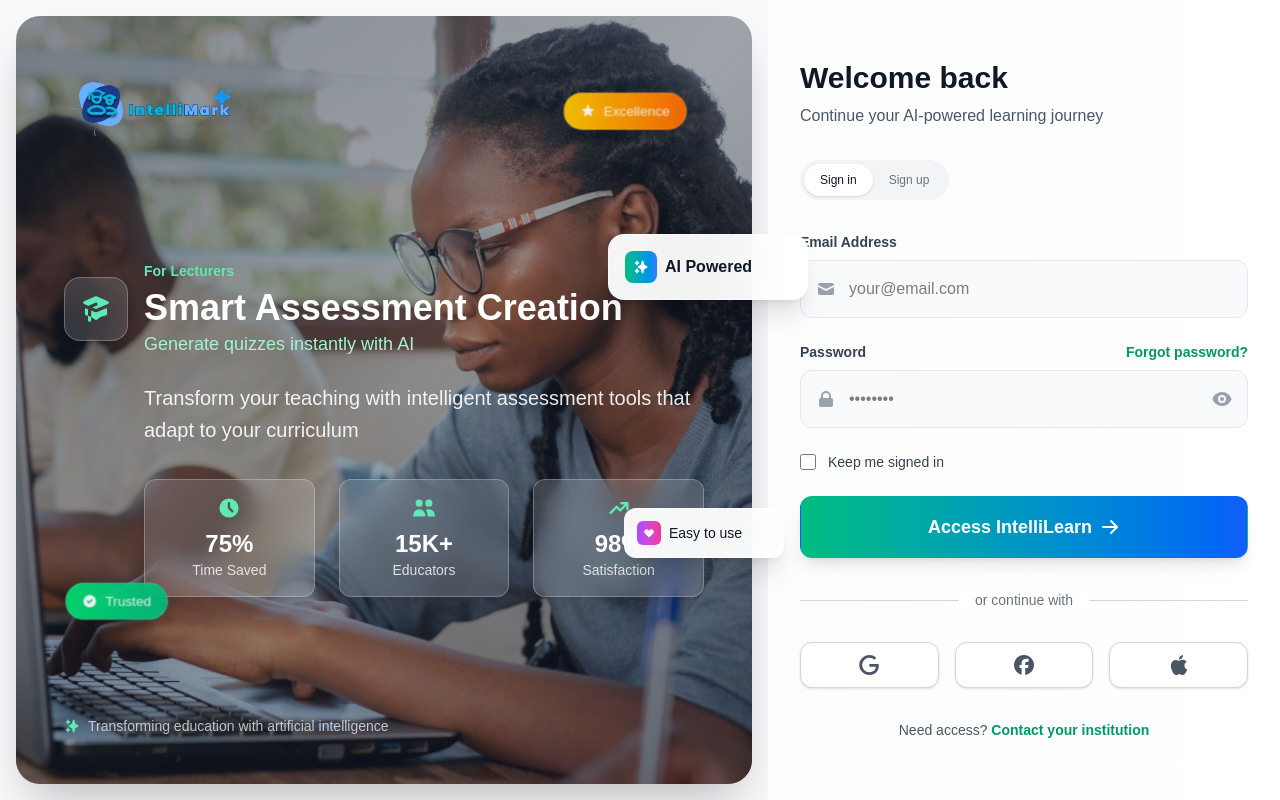
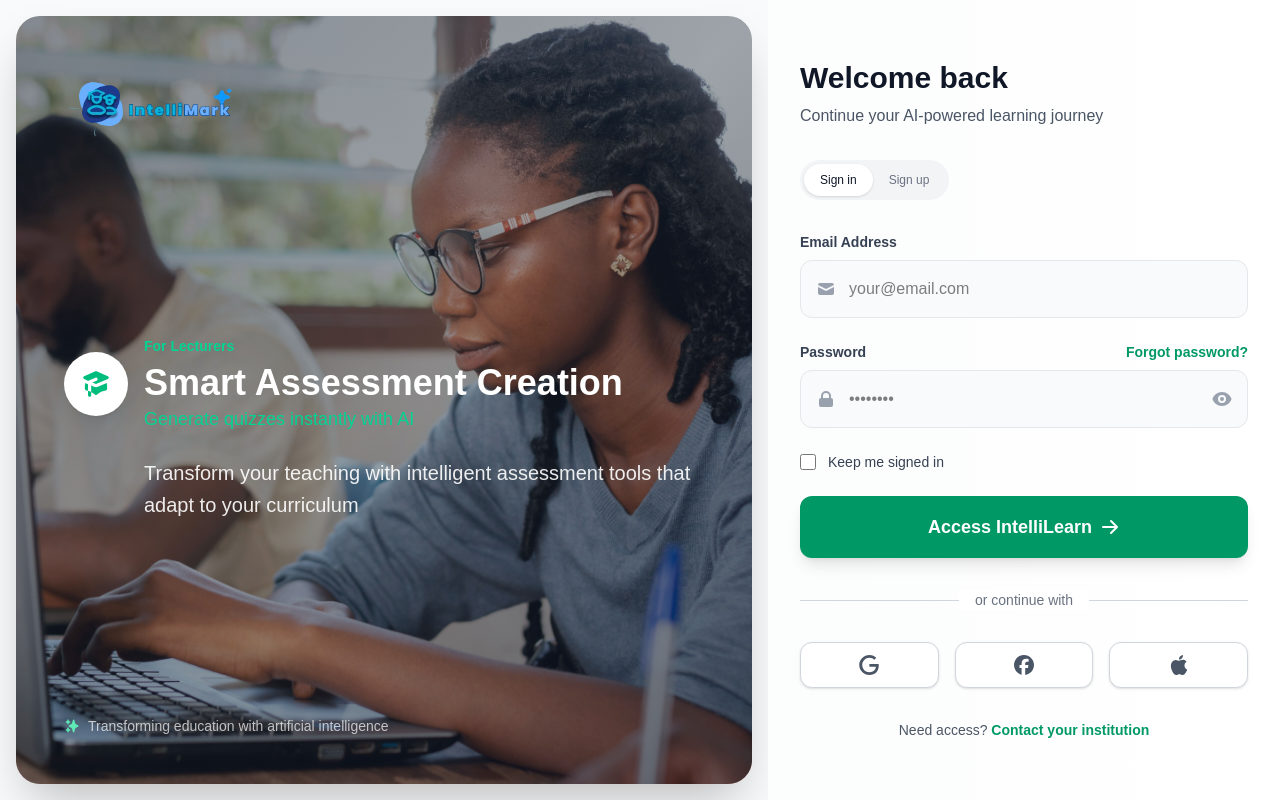
Before and after one commit to ByteBenders-compScientists/UAMAS-frontend, a Next.js app in the folder frontend/: page /auth in a window 1280 px wide. Built offline with nearby package versions, Linux system fonts and the light colour scheme.

Commit message:
add: initial package-lock.json file

```diff
--- a/frontend/app/auth/page.tsx
+++ b/frontend/app/auth/page.tsx
@@ -1,3 +1,4 @@
+/* eslint-disable @typescript-eslint/no-explicit-any */
 "use client"
 
 import type React from "react"
@@ -13,12 +14,8 @@
   HiSparkles,
   HiAcademicCap,
   HiLightBulb,
-  HiUsers,
-  HiClock,
   HiTrendingUp,
-  HiStar,
   HiCheckCircle,
-  HiHeart,
 } from "react-icons/hi"
 import { SiGoogle, SiApple, SiFacebook } from "react-icons/si"
 import { RiRobot2Fill } from "react-icons/ri"
@@ -55,33 +52,6 @@
   },
 ]
 
-// Smaller floating elements with just words - reduced and repositioned
-const floatingElements = [
-  {
-    icon: HiStar,
-    text: "Excellence",
-    position: "top-20 right-16",
-    delay: 0,
-    color: "bg-gradient-to-r from-yellow-400 to-orange-500",
-    size: "small",
-  },
-  {
-    icon: HiCheckCircle,
-    text: "Trusted",
-    position: "bottom-40 left-12",
-    delay: 2,
-    color: "bg-gradient-to-r from-green-400 to-emerald-500",
-    size: "small",
-  },
-]
-
-// Stats with enhanced styling
-const stats = [
-  { icon: HiClock, value: "75%", label: "Time Saved", delay: 0 },
-  { icon: HiUsers, value: "15K+", label: "Educators", delay: 0.2 },
-  { icon: HiTrendingUp, value: "98%", label: "Satisfaction", delay: 0.4 },
-]
-
 const apiBaseUrl = process.env.NEXT_PUBLIC_API_BASE_URL || "http://localhost:8080/api/v1"
 
 export default function AuthPage() {
@@ -113,11 +83,11 @@
   const [isSignupLoading, setIsSignupLoading] = useState(false)
   const [signupSuccessMessage, setSignupSuccessMessage] = useState("")
 
-  // Skeleton loading effect
+  // Reduced skeleton loading time
   useEffect(() => {
     const timer = setTimeout(() => {
       setIsSkeletonLoading(false)
-    }, 1500)
+    }, 800)
     return () => clearTimeout(timer)
   }, [])
 
@@ -211,13 +181,6 @@
         }),
       })
 
-      const body = JSON.stringify({
-        email: signupEmail,
-        role: signupRole,
-      })
-
-      // console.log("body request sent: ", body)
-
       const data = await response.json()
 
       if (response.ok) {
@@ -282,7 +245,6 @@
 
       if (response.ok) {
         setSignupSuccessMessage("Account created successfully. You can now log in.")
-        // Pre-fill login email and switch to login mode
         setEmail(signupEmail)
         setAuthMode("login")
         setSignupStep(1)
@@ -326,7 +288,6 @@
         setShowSuccess(true)
         await fetchUserInfo()
 
-        // Delay redirect to show success animation
         setTimeout(() => {
           const role = (data.role || "").toLowerCase()
           switch (role) {
@@ -354,9 +315,7 @@
 
   const fetchUserInfo = async () => {
     try {
-
       const response = await fetch(`${apiBaseUrl}/auth/me`, {
-
         method: "GET",
         credentials: "include",
       })
@@ -468,15 +427,15 @@
       <div className="hidden lg:flex lg:w-3/5 relative overflow-hidden">
         {/* Rounded container */}
         <div className="absolute inset-4 rounded-3xl overflow-hidden shadow-2xl">
-          {/* Background Image with smooth crossfade */}
+          {/* Background Image with zoom transition */}
           <div className="absolute inset-0">
-            <AnimatePresence mode="wait">
+            <AnimatePresence>
               <motion.div
                 key={currentIndex}
-                initial={{ opacity: 0 }}
-                animate={{ opacity: 1 }}
-                exit={{ opacity: 0 }}
-                transition={{ duration: 1.2, ease: "easeInOut" }}
+                initial={{ opacity: 0, scale: 1.1 }}
+                animate={{ opacity: 1, scale: 1 }}
+                exit={{ opacity: 0, scale: 0.95 }}
+                transition={{ duration: 1.5, ease: [0.4, 0, 0.2, 1] }}
                 className="absolute inset-0"
               >
                 <Image
@@ -491,35 +450,6 @@
             </AnimatePresence>
           </div>
 
-          {/* Smaller floating text elements */}
-          {floatingElements.map((element) => (
-            <motion.div
-              key={element.text}
-              className={`absolute ${element.position} z-30`}
-              initial={{ opacity: 0, scale: 0, y: 20 }}
-              animate={{
-                opacity: [0.7, 1, 0.7],
-                scale: [0.9, 1, 0.9],
-                y: [0, -5, 0],
-              }}
-              transition={{
-                duration: 6,
-                delay: element.delay,
-                repeat: Number.POSITIVE_INFINITY,
-                ease: "easeInOut",
-              }}
-            >
-              <div
-                className={`${element.color} text-white ${
-                  element.size === "tiny" ? "px-3 py-1.5 text-xs" : "px-4 py-2 text-sm"
-                } rounded-full shadow-lg backdrop-blur-sm flex items-center space-x-2 border border-white/20`}
-              >
-                <element.icon className={element.size === "tiny" ? "w-3 h-3" : "w-4 h-4"} />
-                <span className="font-medium whitespace-nowrap">{element.text}</span>
-              </div>
-            </motion.div>
-          ))}
-
           {/* Content */}
           <div className="relative z-10 flex flex-col justify-between p-12 text-white h-full">
             {/* Logo */}
@@ -529,58 +459,34 @@
               transition={{ duration: 0.6 }}
               className="flex items-center space-x-3"
             >
-              <Image
-                src="/assets/logo3.png"
-                alt="logo"
-                width={200}
-                height={180}
-                quality={100}
-                />
+              <Image src="/assets/logo3.png" alt="logo" width={200} height={180} quality={100} />
             </motion.div>
 
             {/* Main Content */}
             <div className="space-y-8 max-w-2xl">
-              <AnimatePresence mode="wait">
+              <AnimatePresence>
                 <motion.div
                   key={currentIndex}
-                  initial={{ opacity: 0, y: 20 }}
-                  animate={{ opacity: 1, y: 0 }}
-                  exit={{ opacity: 0, y: -20 }}
-                  transition={{ duration: 0.8, ease: "easeInOut" }}
+                  initial={{ opacity: 0, scale: 0.95 }}
+                  animate={{ opacity: 1, scale: 1 }}
+                  exit={{ opacity: 0, scale: 0.95 }}
+                  transition={{ duration: 1, ease: [0.4, 0, 0.2, 1] }}
                   className="space-y-6"
                 >
                   <div className="flex items-center space-x-4">
-                    <div className="w-16 h-16 bg-white/15 backdrop-blur-md rounded-2xl flex items-center justify-center border border-white/25 shadow-lg">
-                      <currentContent.icon className="w-8 h-8 text-emerald-300" />
+                    <div className="w-16 h-16 bg-white backdrop-blur-md rounded-full flex items-center justify-center border border-white/25 shadow-lg">
+                      <currentContent.icon className="w-8 h-8 text-emerald-500" />
                     </div>
                     <div>
-                      <div className="text-emerald-300 text-sm font-semibold mb-1">{currentContent.tagline}</div>
+                      <div className="text-emerald-400 text-sm font-semibold mb-1">{currentContent.tagline}</div>
                       <h2 className="text-4xl font-bold leading-tight">{currentContent.title}</h2>
-                      <p className="text-emerald-200 text-lg font-medium">{currentContent.subtitle}</p>
+                      <p className="text-emerald-400 text-lg font-medium">{currentContent.subtitle}</p>
                     </div>
                   </div>
 
                   <p className="text-xl text-white/90 leading-relaxed ml-20">{currentContent.description}</p>
                 </motion.div>
               </AnimatePresence>
-
-              {/* Stats */}
-              <div className="grid grid-cols-3 gap-6 ml-20">
-                {stats.map((stat) => (
-                  <motion.div
-                    key={stat.label}
-                    initial={{ opacity: 0, y: 20 }}
-                    animate={{ opacity: 1, y: 0 }}
-                    transition={{ delay: stat.delay, duration: 0.6 }}
-                    whileHover={{ scale: 1.05, y: -5 }}
-                    className="bg-white/15 backdrop-blur-md rounded-xl p-4 border border-white/25 text-center cursor-default shadow-lg"
-                  >
-                    <stat.icon className="w-6 h-6 text-emerald-300 mx-auto mb-2" />
-                    <div className="text-2xl font-bold">{stat.value}</div>
-                    <div className="text-sm text-white/80">{stat.label}</div>
-                  </motion.div>
-                ))}
-              </div>
             </div>
 
             {/* Bottom */}
@@ -596,39 +502,6 @@
           </div>
         </div>
       </div>
-
-      {/* Smaller floating cards that extend into form area */}
-      <motion.div
-        initial={{ opacity: 0, x: -30 }}
-        animate={{ opacity: 1, x: 0 }}
-        transition={{ delay: 1.5, duration: 0.8 }}
-        className="hidden lg:block absolute left-1/2 top-1/3 transform -translate-y-1/2 -translate-x-8 z-50"
-      >
-        <div className="bg-white/95 backdrop-blur-xl rounded-2xl p-4 shadow-xl border border-white/50 min-w-[200px]">
-          <div className="flex items-center space-x-2">
-            <div className="w-8 h-8 bg-gradient-to-r from-emerald-500 to-blue-500 rounded-lg flex items-center justify-center">
-              <HiSparkles className="w-4 h-4 text-white" />
-            </div>
-            <span className="font-semibold text-gray-900">AI Powered</span>
-          </div>
-        </div>
-      </motion.div>
-
-      <motion.div
-        initial={{ opacity: 0, x: -30 }}
-        animate={{ opacity: 1, x: 0 }}
-        transition={{ delay: 2, duration: 0.8 }}
-        className="hidden lg:block absolute left-1/2 bottom-1/3 transform translate-y-1/2 -translate-x-4 z-50"
-      >
-        <div className="bg-white/95 backdrop-blur-xl rounded-xl p-3 shadow-xl border border-white/50 min-w-[160px]">
-          <div className="flex items-center space-x-2">
-            <div className="w-6 h-6 bg-gradient-to-r from-purple-500 to-pink-500 rounded-md flex items-center justify-center">
-              <HiHeart className="w-3 h-3 text-white" />
-            </div>
-            <span className="font-medium text-gray-900 text-sm">Easy to use </span>
-          </div>
-        </div>
-      </motion.div>
 
       {/* Right Side - Full Height Login Form */}
       <div className="w-full lg:w-2/5 bg-white flex flex-col relative">
@@ -686,9 +559,7 @@
                     setSignupSuccessMessage("")
                   }}
                   className={`px-4 py-2 rounded-full transition-all ${
-                    authMode === "login"
-                      ? "bg-white text-gray-900 shadow-sm"
-                      : "text-gray-500 hover:text-gray-800"
+                    authMode === "login" ? "bg-white text-gray-900 shadow-sm" : "text-gray-500 hover:text-gray-800"
                   }`}
                 >
                   Sign in
@@ -700,9 +571,7 @@
                     resetSignupState()
                   }}
                   className={`px-4 py-2 rounded-full transition-all ${
-                    authMode === "signup"
-                      ? "bg-white text-gray-900 shadow-sm"
-                      : "text-gray-500 hover:text-gray-800"
+                    authMode === "signup" ? "bg-white text-gray-900 shadow-sm" : "text-gray-500 hover:text-gray-800"
                   }`}
                 >
                   Sign up
@@ -849,12 +718,12 @@
                   <motion.button
                     type="submit"
                     disabled={isLoading || !!emailError || !!passwordError}
-                    whileHover={{ scale: 1.02, boxShadow: "0 10px 25px -5px rgba(16, 185, 129, 0.3)" }}
+                    whileHover={{ scale: 1.02 }}
                     whileTap={{ scale: 0.98 }}
                     initial={{ opacity: 0, y: 20 }}
                     animate={{ opacity: 1, y: 0 }}
                     transition={{ delay: 0.7, duration: 0.5 }}
-                    className="w-full flex justify-center items-center py-4 px-6 border border-transparent rounded-xl shadow-lg text-white bg-gradient-to-r from-emerald-500 to-blue-600 hover:from-emerald-600 hover:to-blue-700 focus:outline-none focus:ring-2 focus:ring-offset-2 focus:ring-emerald-500 transition-all font-semibold text-lg group disabled:opacity-50 disabled:cursor-not-allowed"
+                    className="w-full flex justify-center items-center py-4 px-6 border border-transparent rounded-xl shadow-lg text-white bg-emerald-600 hover:bg-emerald-700 focus:outline-none focus:ring-2 focus:ring-offset-2 focus:ring-emerald-500 transition-all font-semibold text-lg group disabled:opacity-50 disabled:cursor-not-allowed"
                   >
                     {isLoading ? (
                       <>
@@ -889,13 +758,21 @@
                     className="grid grid-cols-3 gap-4"
                   >
                     {[
-                      { name: "Google", icon: SiGoogle, color: "hover:text-red-500 hover:border-red-200 hover:bg-red-50" },
+                      {
+                        name: "Google",
+                        icon: SiGoogle,
+                        color: "hover:text-red-500 hover:border-red-200 hover:bg-red-50",
+                      },
                       {
                         name: "Facebook",
                         icon: SiFacebook,
                         color: "hover:text-blue-500 hover:border-blue-200 hover:bg-blue-50",
                       },
-                      { name: "Apple", icon: SiApple, color: "hover:text-gray-800 hover:border-gray-300 hover:bg-gray-50" },
+                      {
+                        name: "Apple",
+                        icon: SiApple,
+                        color: "hover:text-gray-800 hover:border-gray-300 hover:bg-gray-50",
+                      },
                     ].map((provider) => (
                       <motion.button
                         key={provider.name}
@@ -1029,12 +906,12 @@
                     <motion.button
                       type="submit"
                       disabled={isSignupLoading || !!emailError}
-                      whileHover={{ scale: 1.02, boxShadow: "0 10px 25px -5px rgba(16, 185, 129, 0.3)" }}
+                      whileHover={{ scale: 1.02 }}
                       whileTap={{ scale: 0.98 }}
                       initial={{ opacity: 0, y: 20 }}
                       animate={{ opacity: 1, y: 0 }}
                       transition={{ delay: 0.7, duration: 0.5 }}
-                      className="w-full flex justify-center items-center py-4 px-6 border border-transparent rounded-xl shadow-lg text-white bg-gradient-to-r from-emerald-500 to-blue-600 hover:from-emerald-600 hover:to-blue-700 focus:outline-none focus:ring-2 focus:ring-offset-2 focus:ring-emerald-500 transition-all font-semibold text-lg group disabled:opacity-50 disabled:cursor-not-allowed"
+                      className="w-full flex justify-center items-center py-4 px-6 border border-transparent rounded-xl shadow-lg text-white bg-emerald-600 hover:bg-emerald-700 focus:outline-none focus:ring-2 focus:ring-offset-2 focus:ring-emerald-500 transition-all font-semibold text-lg group disabled:opacity-50 disabled:cursor-not-allowed"
                     >
                       {isSignupLoading ? (
                         <>
@@ -1222,12 +1099,12 @@
                     <motion.button
                       type="submit"
                       disabled={isSignupLoading || !!emailError || !!passwordError}
-                      whileHover={{ scale: 1.02, boxShadow: "0 10px 25px -5px rgba(16, 185, 129, 0.3)" }}
+                      whileHover={{ scale: 1.02 }}
                       whileTap={{ scale: 0.98 }}
                       initial={{ opacity: 0, y: 20 }}
                       animate={{ opacity: 1, y: 0 }}
                       transition={{ delay: 1, duration: 0.5 }}
-                      className="w-full flex justify-center items-center py-4 px-6 border border-transparent rounded-xl shadow-lg text-white bg-gradient-to-r from-emerald-500 to-blue-600 hover:from-emerald-600 hover:to-blue-700 focus:outline-none focus:ring-2 focus:ring-offset-2 focus:ring-emerald-500 transition-all font-semibold text-lg group disabled:opacity-50 disabled:cursor-not-allowed"
+                      className="w-full flex justify-center items-center py-4 px-6 border border-transparent rounded-xl shadow-lg text-white bg-emerald-600 hover:bg-emerald-700 focus:outline-none focus:ring-2 focus:ring-offset-2 focus:ring-emerald-500 transition-all font-semibold text-lg group disabled:opacity-50 disabled:cursor-not-allowed"
                     >
                       {isSignupLoading ? (
                         <>
```
Also changed, not shown: 1 other file (tests, documents, lock files or other folders).
